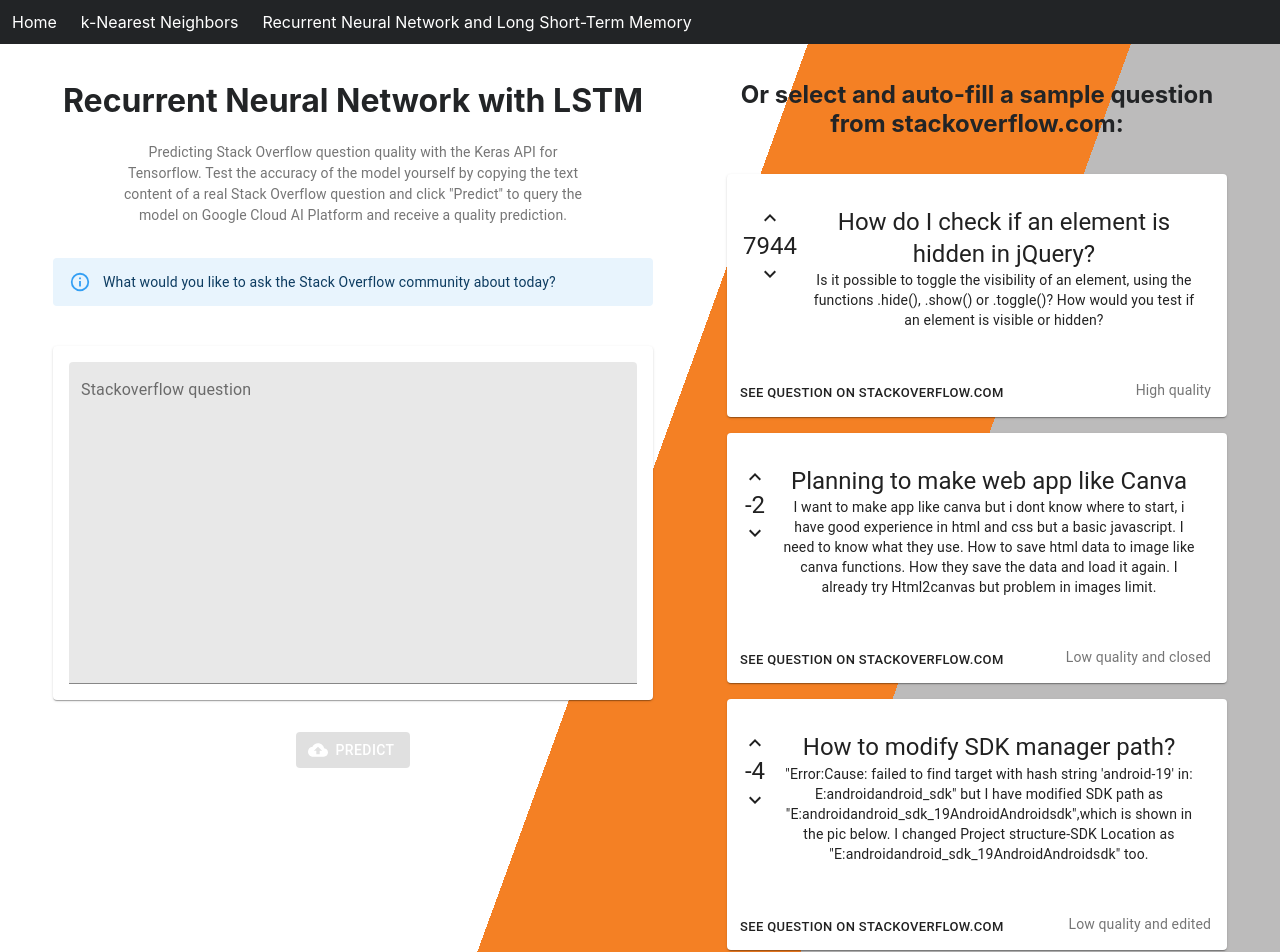
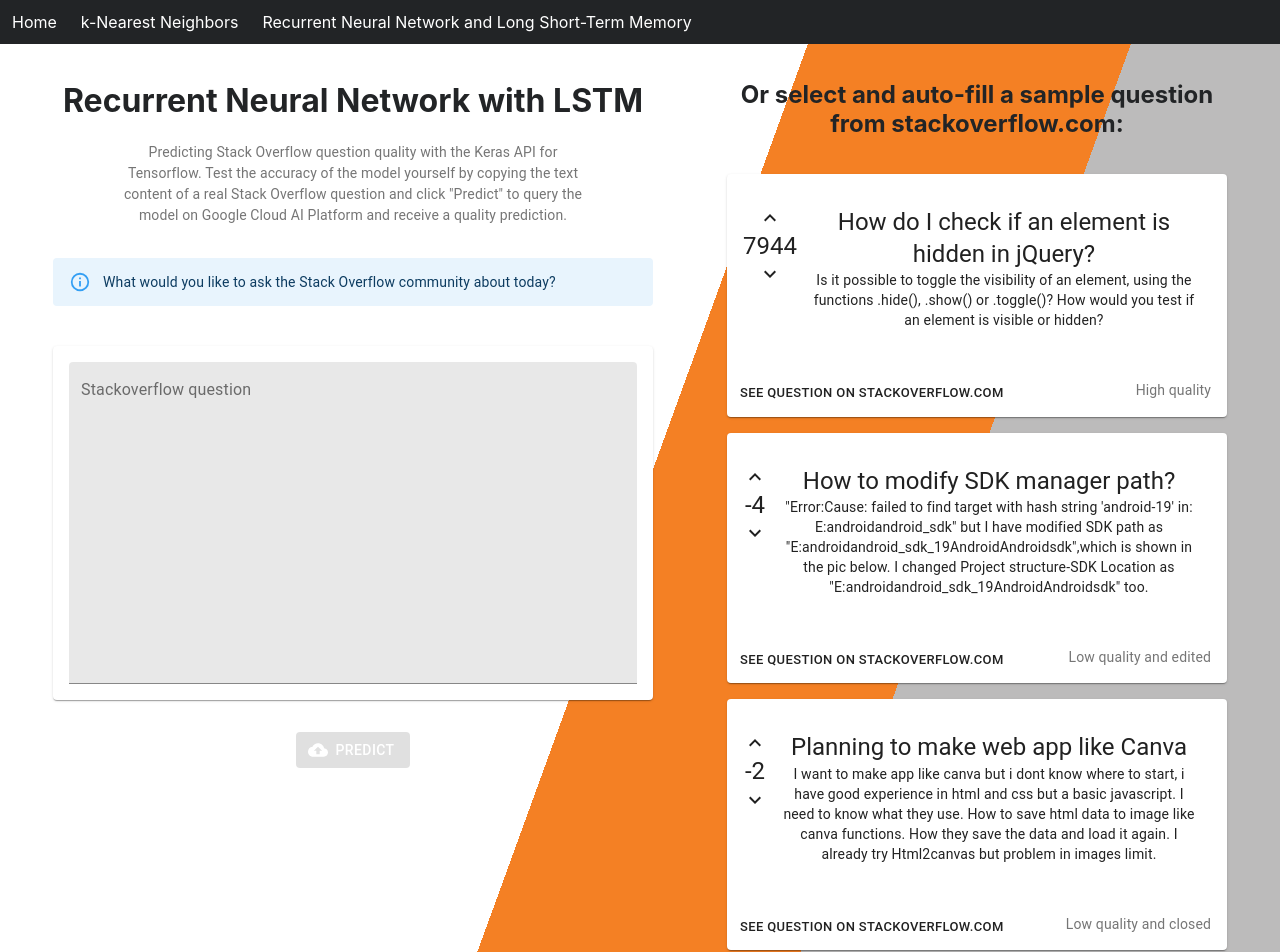
Before and after one commit to Magssch/TDT4173-project, a React (Create React App) app in the folder ml-demo/: page /rnn in a window 1280 px wide. Shown: the top 952 px of the page. Built offline with nearby package versions, Linux system fonts and the light colour scheme.

Commit message:
Change ordering of questions

```diff
--- a/ml-demo/src/pages/RNN/index.js
+++ b/ml-demo/src/pages/RNN/index.js
@@ -19,18 +19,18 @@ const sampleQuestions = [
     url: "https://stackoverflow.com/questions/178325/how-do-i-check-if-an-element-is-hidden-in-jquery",
   },
   {
+    quality: "Low quality and edited",
+    rating: -4,
+    title: "How to modify SDK manager path?",
+    body: '"Error:Cause: failed to find target with hash string \'android-19\' in: E:\android\android_sdk" but I have modified SDK path as "E:\android\android_sdk_19\Android\Android\sdk",which is shown in the pic below. I changed Project structure-SDK Location as "E:\android\android_sdk_19\Android\Android\sdk" too.',
+    url: "https://stackoverflow.com/questions/34606682/how-to-modify-sdk-manager-path",
+  },
+  {
     quality: "Low quality and closed",
     rating: -2,
     title: "Planning to make web app like Canva",
     body: "I want to make app like canva but i dont know where to start, i have good experience in html and css but a basic javascript. I need to know what they use. How to save html data to image like canva functions. How they save the data and load it again. I already try Html2canvas but problem in images limit.",
     url: "https://stackoverflow.com/questions/34583878/planning-to-make-web-app-like-canva/35942896",
-  },
-  {
-    quality: "Low quality and edited",
-    rating: -4,
-    title: "How to modify SDK manager path?",
-    body: '"Error:Cause: failed to find target with hash string \'android-19\' in: E:\android\android_sdk" but I have modified SDK path as "E:\android\android_sdk_19\Android\Android\sdk",which is shown in the pic below. I changed Project structure-SDK Location as "E:\android\android_sdk_19\Android\Android\sdk" too.',
-    url: "https://stackoverflow.com/questions/34606682/how-to-modify-sdk-manager-path",
   },
 ]
 const theme = createMuiTheme({
```
